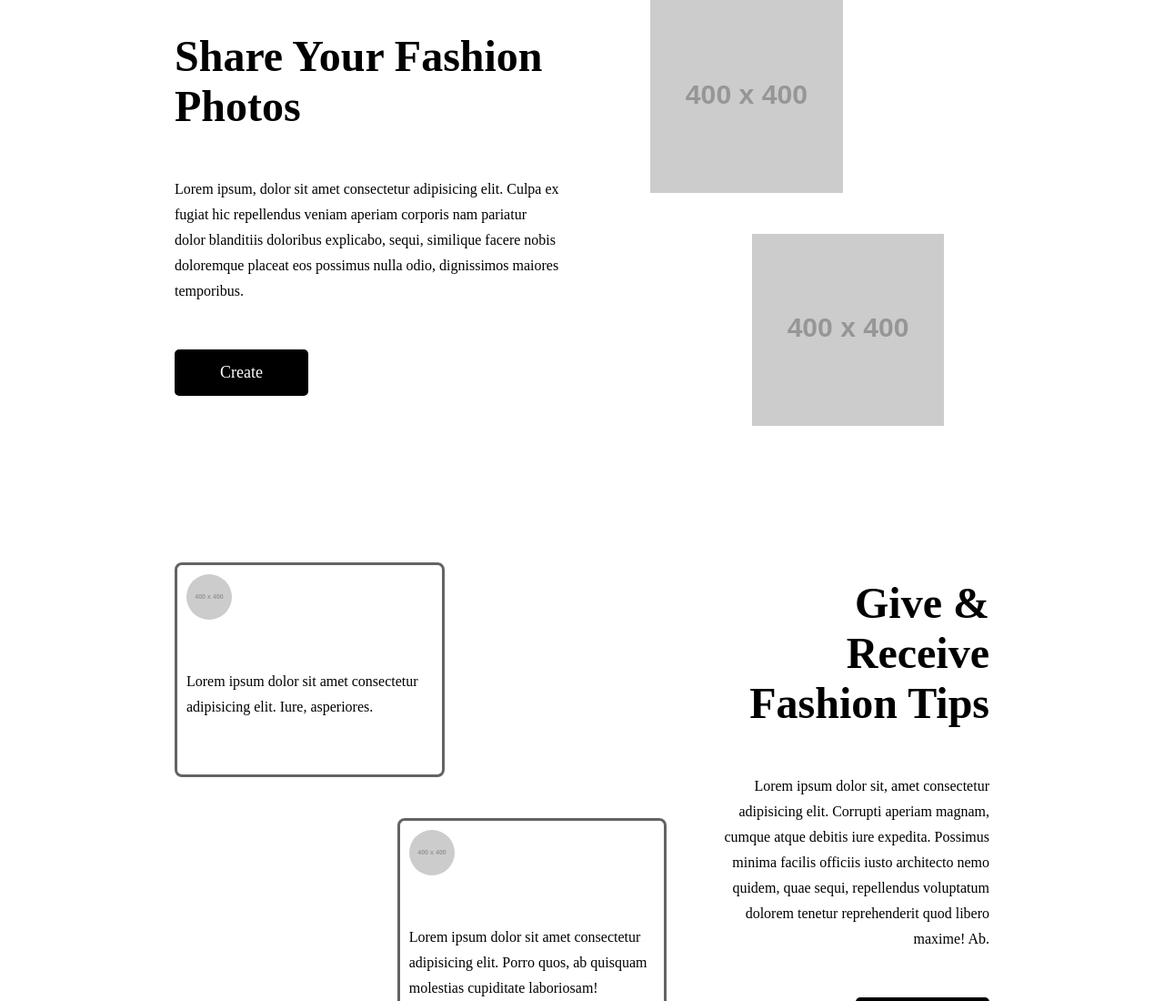
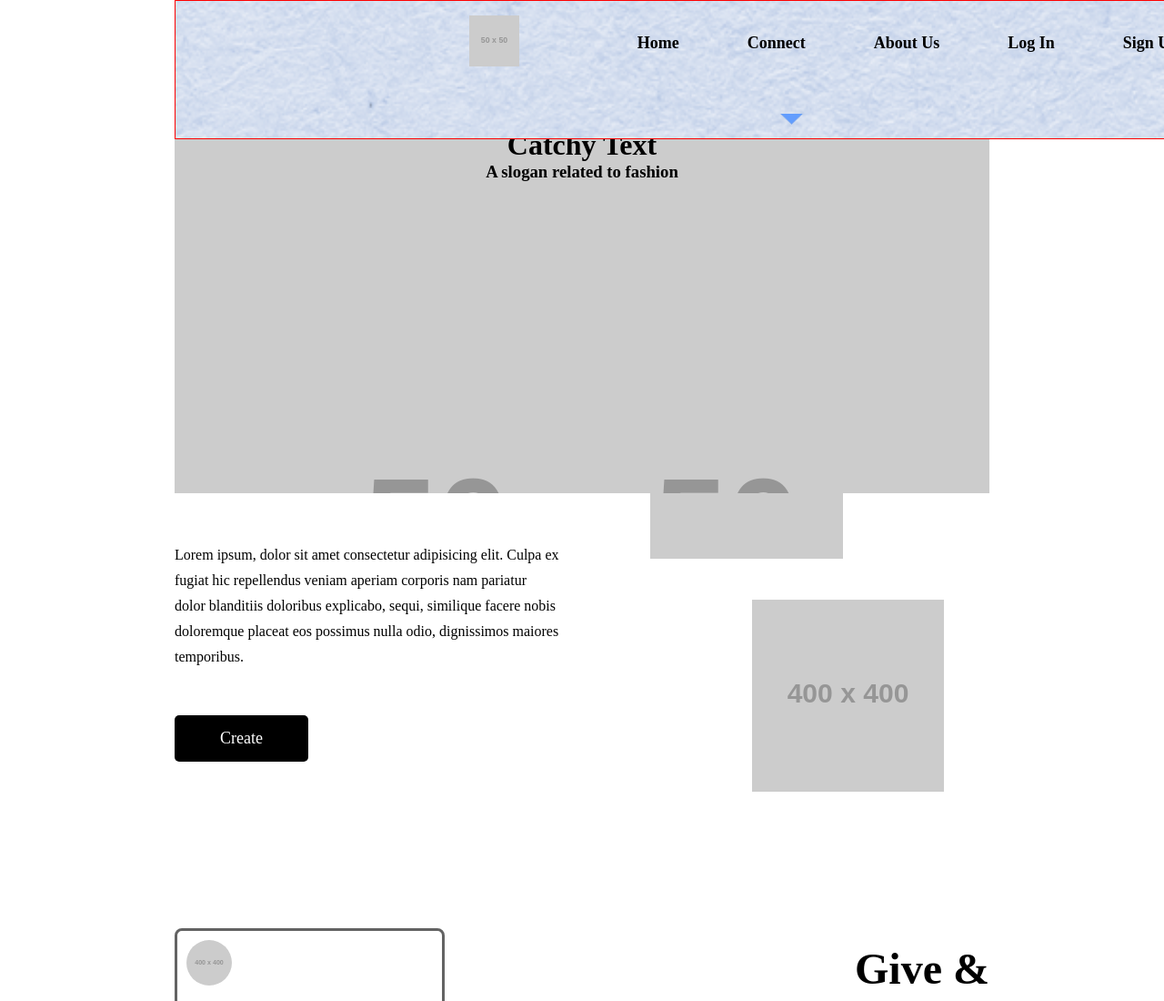
Before and after one commit to LaiDev/GenerationFinalProject, a plain HTML site: page index.html in a window 1280 px wide. Shown: the top 1100 px of the page at 91% size. Drawn offline with Linux system fonts and the light colour scheme; placeholder pictures from the web are drawn by us.

Commit message:
added navbar to index.html

```diff
--- a/index.html
+++ b/index.html
@@ -9,6 +9,27 @@
     <link rel="stylesheet" href="./resources/css/styles.css">
 </head>
 <body>
+
+    <div class="hover-content">
+        <nav class="homePage">
+        <!--<img class="logo" src="https://placehold.jp/150x150.png" /> -->
+          <ol>
+            <li><img class="logo" src="https://placehold.jp/50x50.png" /></li>
+            <li><a href="#">Home</a></li>
+            <li><a href="#">Connect</a></li>
+            <li><a href="#">About Us</a></li>
+            <li><a href="#">Log In</a></li>
+            <li><a href="#">Sign Up</a></li>
+          </ol>
+          <div class="triangle">
+            <img src="./resources/images/triangle copy.png">
+          </div>
+    </nav>
+    </div>
+      <div class="text">
+        <h1>Catchy Text</h1>
+        <h3>A slogan related to fashion</h3>
+      </div>
 
     <section class="website-info" id = "photos-info">
         <div class="website-photos-info-left">
--- a/resources/css/styles.css
+++ b/resources/css/styles.css
@@ -138,6 +138,84 @@ img
    line-height: 45px;
 }
 
+/* Styling for Home Page */
+/* Navigation Bar */
+
+.homePage {
+    position: fixed;
+    z-index: 5;
+   /*top: -30.8em; */
+    display: flex;
+    align-items: center;
+    flex-direction:column;
+    width: 100%;
+    height: 125px;
+    padding-top: 1rem;
+    /*padding-bottom: 2rem;*/
+   border: 1px solid red;
+    background: url("../images/nav_background.webp") center center no-repeat;
+    background-size: cover;
+    font-family: "Proza Libre", serif;
+    font-size: 18px;
+    font-weight: bold;
+    color: #142033;
+    top:0;
+    /*transition: top 1s ease-in 250ms;*/
+  }
+
+ /* nav:hover {
+    top: 0;
+  } */
+
+  .homePage .logo {
+    margin-left:1px;
+    padding-right: 60px;
+  }
+  /*.hover-content nav {
+    margin-left: 3em;
+  } */
+  .homePage li {
+    list-style: none;
+    display:inline;
+    padding-right: 15px;
+    text-align:right;
+    margin-left: 60px;
+  }
+  .homePage ol {
+    display:flex;
+    align-items: center;
+    justify-content: center;
+  }
+
+  .triangle {
+
+    align-self: center;
+  }
+  /*nav a {
+    text-decoration: none;
+    color: inherit;
+    transition: color 750ms ease-in-out 150ms;
+
+  }
+
+  nav a:hover
+   {
+    color: #639eff;
+
+  } */
+
+  .text {
+    padding-top: 1px;
+    padding-bottom: 1px;
+    text-align: center;
+    background: url("https://placehold.jp/50x50.png");
+    background-repeat: no-repeat;
+    background-size: cover;
+    position: relative;
+    top: 140px;
+    width:100%;
+    height: 50vh;
+  }
 
 .website-info
 {
```
Also changed, not shown: resources/images/nav_background.webp (added), resources/images/triangle copy.png (added).
